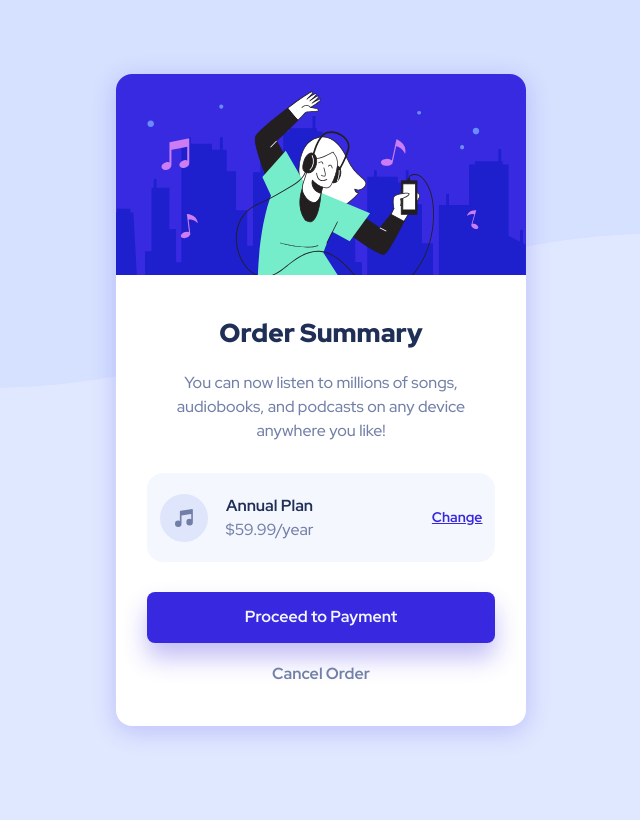
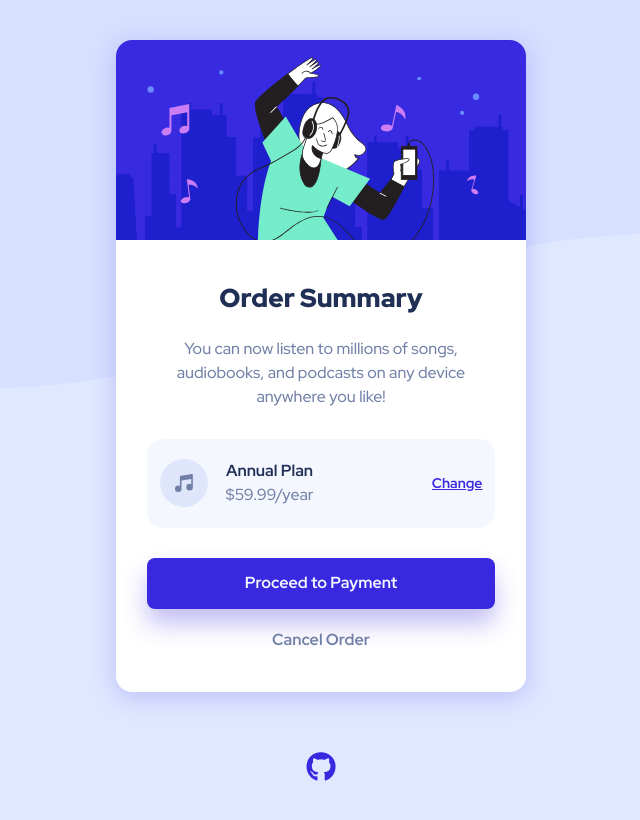
Before and after one commit to robinjmm/order-summary-component, a website: page index.html in a window 1280 px wide. Shown: the whole page, without its empty margins (319-959 px from the left). Drawn offline with nearby package versions, Linux system fonts and the light colour scheme; files that its build step writes are made by us from their sources.

Commit message:
Add link to GitHub repo

```diff
--- a/index.html
+++ b/index.html
@@ -21,10 +21,12 @@
     <link rel="preconnect" href="https://fonts.gstatic.com" crossorigin>
     <link href="https://fonts.googleapis.com/css2?family=Red+Hat+Display:wght@500;700;900&display=swap"
         rel="stylesheet">
+
+    <!-- Font Awesome -->
+    <script src="https://kit.fontawesome.com/fb61df7a3d.js" crossorigin="anonymous"></script>
 </head>
 
 <body>
-    <div class="bg-image"></div>
 
     <main>
         <div class="card">
@@ -60,6 +62,12 @@
             </div>
         </div>
     </main>
+
+    <footer>
+        <a href="https://github.com/robinjmm/order-summary-component" target="_blank" title="GitHub Repo Link">
+            <i class="fa-brands fa-github"></i>
+        </a>
+    </footer>
 </body>
 
 </html>
--- a/scss/components/_card.scss
+++ b/scss/components/_card.scss
@@ -1,6 +1,7 @@
-@use '../base/variables'as *;
+@use '../base/variables' as *;
 
 .card {
+    margin: 0 auto;
     background-color: white;
     width: min(90%, rem(410px));
     border-radius: rem(16px);
--- /dev/null
+++ b/scss/components/_link-icons.scss
@@ -0,0 +1,7 @@
+@use "../base/variables" as *;
+
+.fa-github {
+    font-size: rem(30px);
+    cursor: pointer;
+    color: $text-accent-bright;
+}
--- a/scss/layout/_layouts.scss
+++ b/scss/layout/_layouts.scss
@@ -1,36 +1,18 @@
-@use '../base/variables'as *;
+@use "../base/variables" as *;
 
 body {
     background-color: $bg-light-grey;
+    background-image: url("../../images/pattern-background-mobile.svg");
+    background-repeat: no-repeat;
+    background-size: contain;
     font-family: $primary-font;
-    width: 100vw;
-    position: relative;
-    overflow-x: hidden;
-
-    // Allow <main> to stretch the whole height of the <body> without a set height on the body.
+    padding: 5vh 0;
     display: flex;
     flex-direction: column;
-}
-
-.bg-image {
-    background-image: url('../../images/pattern-background-mobile.svg');
-    background-repeat: no-repeat;
-    position: absolute;
-    width: 100%;
-    height: 100%;
-    z-index: -1;
+    justify-content: center;
+    align-items: center;
 }
 
 main {
-    width: 100%;
-    min-height: 100%;
-    padding: rem(45px) 0;
-
-    // Allow <main> to stretch the whole height of the <body> without a set height on the body.
-    flex-grow: 1;
-
-    // Center the card component on the page.
-    display: flex;
-    align-items: center;
-    justify-content: center;
+    margin-bottom: rem(60px);
 }
--- a/scss/layout/_media-queries.scss
+++ b/scss/layout/_media-queries.scss
@@ -1,4 +1,4 @@
-@use '../base/variables'as *;
+@use '../base/variables' as *;
 
 @media (max-width: 320px) {
     .card {
@@ -6,12 +6,10 @@
     }
 }
 
-@media (min-width: 376px) {
-    .bg-image {
-        background-image: url('../../images/pattern-background-desktop.svg');
+@media (min-width: 1280px) {
+    body {
+        background-image: url("../../images/pattern-background-desktop.svg");
         background-repeat: no-repeat;
-        background-size: 100%;
-        position: absolute;
-        z-index: -1;
+        background-size: contain;
     }
 }
```
Also changed, not shown: scss/app.scss (+8 -6 lines).
